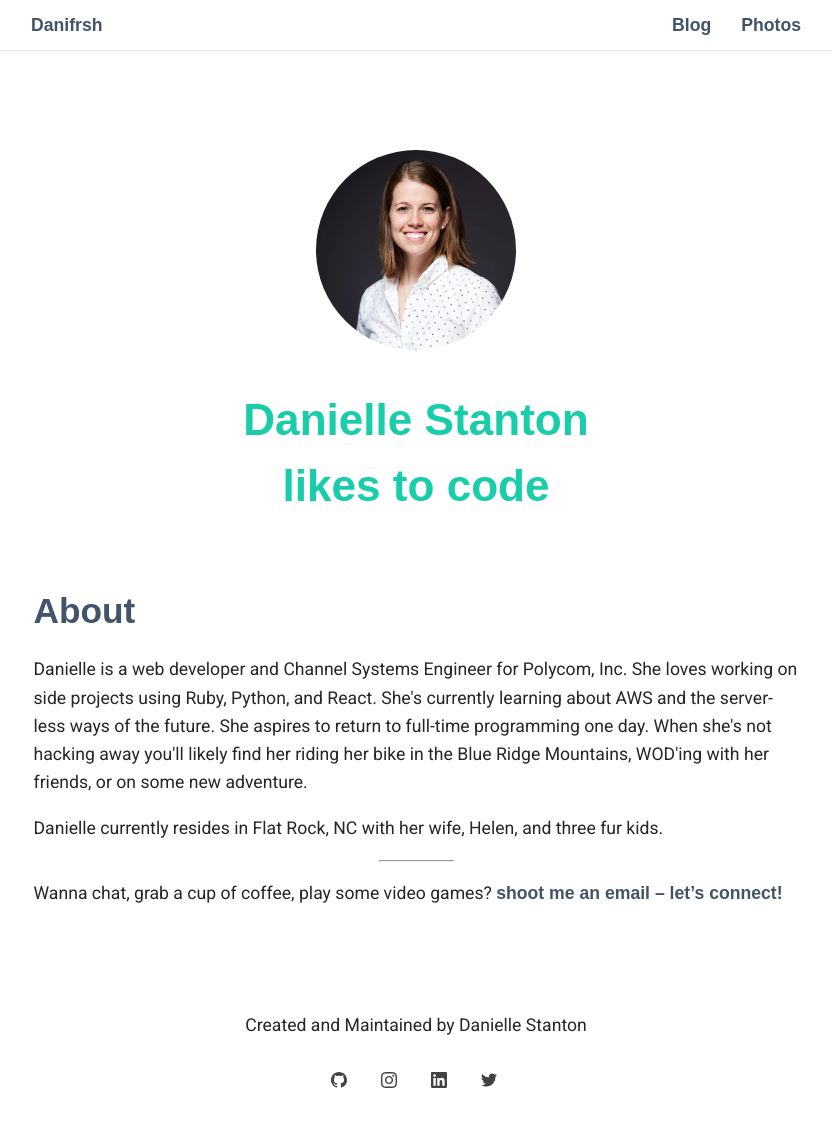
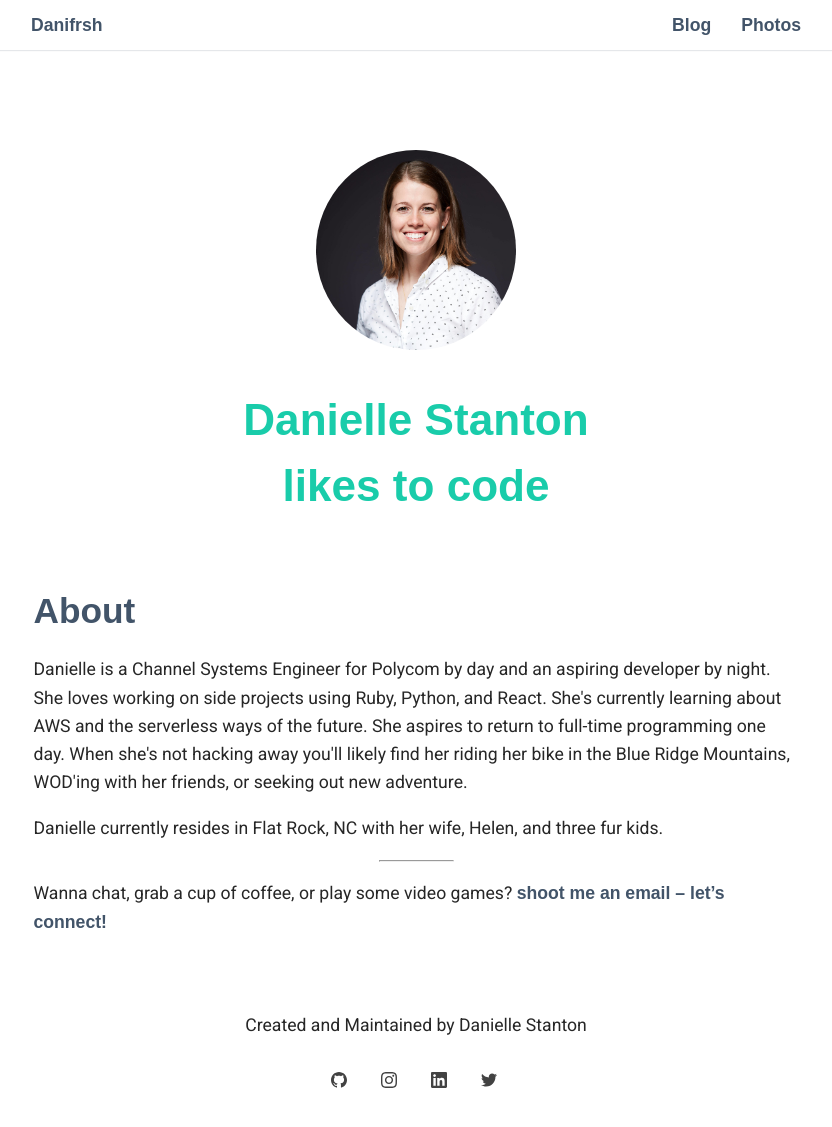
Before and after one commit to destanton/dfresh-site, a Jekyll site: the page built from index.md, in a window 1280 px wide and 1150 px high. Shown: the top 1127 px of the window, without its empty margins (224-1056 px from the left). Built offline with Jekyll 4.4.1, drawn with Linux system fonts in a browser that asks for light colours.

Commit message:
update prose on about and blog, change email address

````diff
--- a/_config.yml
+++ b/_config.yml
@@ -14,7 +14,7 @@
 # You can create any custom variable you would like, and they will be accessible
 # in the templates via {{ site.myvariable }}.
 title: Danifrsh
-email: hello@danifrsh.com
+email: danielle@toutensemble.xyz
 description: >- # this means to ignore newlines until "baseurl:"
   This is a place where I post about projects I'm working on and things I find interesting.
 baseurl: "" # the subpath of your site, e.g. /blog
--- a/_posts/2018-12-22-welcome-to-jekyll.markdown
+++ b/_posts/2018-12-22-welcome-to-jekyll.markdown
@@ -7,11 +7,11 @@ author: Danielle Stanton
 ---
 
 I've been hacking around on side projects and decided to create a blog to serve as a brain dump.
-I decided to build a personal website using Jekyll. It's been a fun project as I've decided to forego the default css theme and try to hand roll (mostly) my own. Let's just say I see an opportunity for future design course focus.
+I've also wanted to hand roll my personal website, so I decided to incorporate both of these things via Jekyll. So far it's been a fun project as I've decided to forego the default css theme and try to hand roll (mostly) my own. Let's just say I see an opportunity for future design course focus.
 
-My site is pretty basic right now. As I have time I plan to add new features and make it more robust.
+My site is pretty basic right now. I plan to add new features and make it more robust as time allows.
 
-Jekyll comes with a lot of great features under the hood. I'm having fun learning my way around the site structure. The documentation is easy to follow and thorough. If you're thinking about spinning up a [Ruby] site quickly, <a class="a-blog" href="https://jekyllrb.com/docs/">give Jeckyll a go!</a>
+Jekyll comes with a lot of great features under the hood. I'm having fun learning my way around the site structure. The documentation is easy to follow and the community support is robust. If you're thinking about spinning up a [Ruby] site quickly, <a class="a-blog" href="https://jekyllrb.com/docs/">give Jeckyll a go!</a>
 
 ```ruby
 def test
--- a/index.md
+++ b/index.md
@@ -17,11 +17,11 @@ layout: default
 
 <h2>About</h2>
 
-<p>Danielle is a web developer and Channel Systems Engineer for Polycom, Inc.
+<p>Danielle is a Channel Systems Engineer for Polycom by day and an aspiring developer by night.
   She loves working on side projects using Ruby, Python, and React. She's currently learning
-  about AWS and the server-less ways of the future. She aspires to return to full-time programming one day. When she's not hacking away you'll likely find her riding her bike in the Blue Ridge Mountains, WOD'ing with her friends, or on some new adventure.</p>
+  about AWS and the serverless ways of the future. She aspires to return to full-time programming one day. When she's not hacking away you'll likely find her riding her bike in the Blue Ridge Mountains, WOD'ing with her friends, or seeking out new adventure.</p>
 <p>Danielle currently resides in Flat Rock, NC with her wife, Helen, and three fur kids.</p>
 
 <hr>
 
-Wanna chat, grab a cup of coffee, play some video games? <a class="a-blog" href="mailto:email@email.com">shoot me an email -- let's connect!</a>
+Wanna chat, grab a cup of coffee, or play some video games? <a class="a-blog" href="{{ site.email }}">shoot me an email -- let's connect!</a>
````
